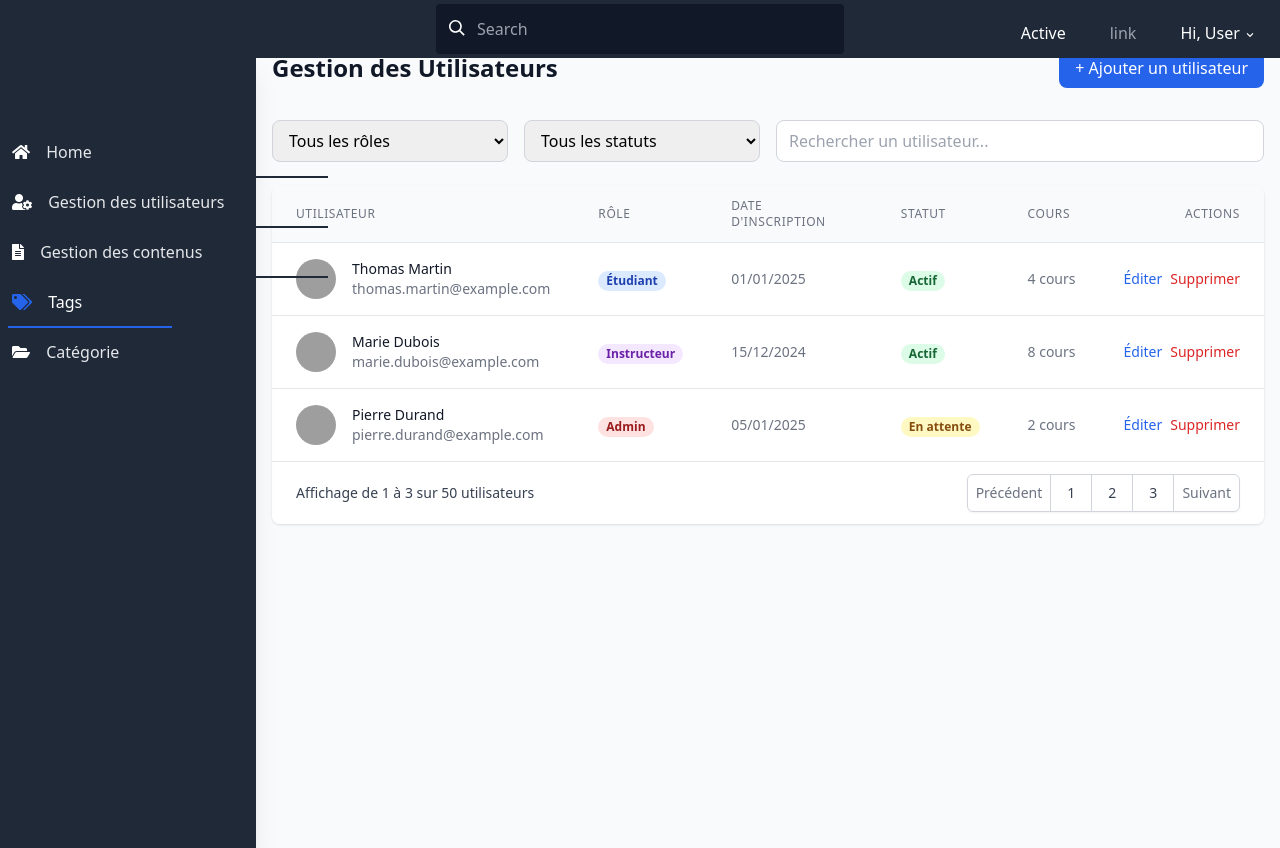
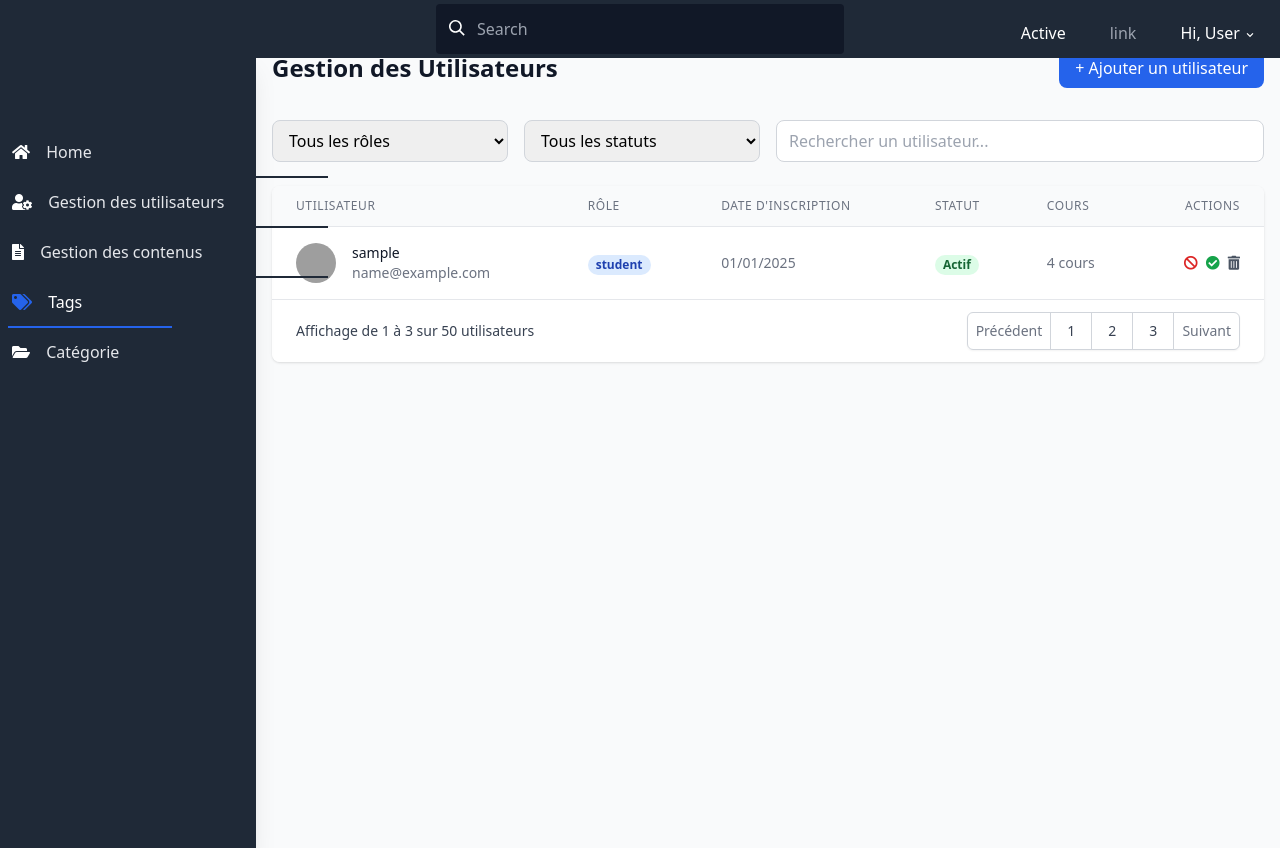
Before and after one commit to abdelouafir/Youdemy, a PHP site: page /app/views/dashboard/admin/GestionUtilsateur.php in a window 1280 px wide. Run offline with PHP 8.4, Linux system fonts and the light colour scheme; tables that the repository leaves empty hold one stand-in row (values such as "Sample post"); some libraries are stand-ins or nearby versions; grey boxes are pictures that could not be loaded.

Commit message:
aficher les user

```diff
--- a/Databases/Create_Db.sql
+++ b/Databases/Create_Db.sql
@@ -7,7 +7,7 @@ CREATE TABLE users (
     username VARCHAR(50) NOT NULL UNIQUE,
     email VARCHAR(100) NOT NULL UNIQUE,
     password VARCHAR(255) NOT NULL,
-    role ENUM('student', 'Enseignant', 'admin') NOT NULL,
+    role ENUM('student', 'Enseignant','admin') NOT NULL,
     is_active BOOLEAN DEFAULT TRUE
 );
 
--- a/app/Models/User.php
+++ b/app/Models/User.php
@@ -0,0 +1,20 @@
+<?php
+namespace app\Models;
+use pdo;
+class user {
+    protected $user_name;
+    protected $email;
+    protected $passwoed;
+    protected $reol;
+
+
+
+    // view cataloge
+    public function Rechercher_cours(){
+    }
+    public function create_compte(){
+
+    }
+
+}
+?>
--- /dev/null
+++ b/app/Models/admin.php
@@ -0,0 +1,21 @@
+<?php
+namespace app\Models;
+use pdo;
+require_once dirname(__FILE__, 3) . '/vendor/autoload.php';
+
+use app\Models\user;
+
+
+class admin extends user {
+
+    public function get_all_users ($pdo){
+        $sql = "SELECT id,username,role,email,password FROM users";
+        $stmt = $pdo->prepare($sql);
+        if($stmt->execute()){
+            return $stmt->fetchAll(PDO::FETCH_ASSOC);
+        }
+    }
+
+}
+
+?>
--- a/app/Views/dashboard/admin/Category.php
+++ b/app/Views/dashboard/admin/Category.php
@@ -16,7 +16,7 @@ if ($_SERVER['REQUEST_METHOD'] == 'POST' && isset($_POST['category_name'])) {
 if ($_SERVER['REQUEST_METHOD'] == 'POST' && isset($_POST['category_id'])) {
     $id = $_POST['category_id'];
     $delete = category::delete_category($conction,$id);
-    header("location: ./Category.php");
+      header("location: ./Category.php");
 }
 
 ?>
@@ -65,7 +65,7 @@ if ($_SERVER['REQUEST_METHOD'] == 'POST' && isset($_POST['category_id'])) {
                             <td class="border border-gray-300 px-4 py-2"><?= $category['name'] ?></td>
                             <td class="border border-gray-300 px-4 py-2 text-center flex justify-center gap-2">
                                 <!-- Edit Button -->
-                            <form action="/ruturn/update_category.php" method="POST" class="inline-block">
+                            <form action="../../../Models/update_category.php" method="POST" class="inline-block">
                                 <input type="hidden" name="category_id" value="<?= $category['id'] ?>">
                                 <input type="text" name="category_name"
                                     value="<?= $category['name'] ?>"
--- a/app/Views/dashboard/admin/GestionUtilsateur.php
+++ b/app/Views/dashboard/admin/GestionUtilsateur.php
@@ -1,3 +1,16 @@
+<?php
+require_once dirname(__FILE__, 5) . '/vendor/autoload.php';
+use app\Config\Database;
+use app\Models\admin;
+
+$conn = new Database();
+$conction = $conn->getConnection();
+
+$select = new admin();
+$users = $select->get_all_users($conction);
+
+?>
+
 <!DOCTYPE html>
 <html lang="fr">
 <head>
@@ -75,6 +88,7 @@
                     </thead>
                     <tbody class="bg-white divide-y divide-gray-200">
                         <!-- User Row 1 -->
+                        <?php foreach($users as $user){?>
                         <tr class="hover:bg-gray-50">
                             <td class="px-6 py-4 whitespace-nowrap">
                                 <div class="flex items-center">
@@ -82,14 +96,14 @@
                                         <img src="/api/placeholder/40/40" alt="" class="h-10 w-10 rounded-full">
                                     </div>
                                     <div class="ml-4">
-                                        <div class="text-sm font-medium text-gray-900">Thomas Martin</div>
-                                        <div class="text-sm text-gray-500">thomas.martin@example.com</div>
+                                        <div class="text-sm font-medium text-gray-900"><?= $user['username']?></div>
+                                        <div class="text-sm text-gray-500"><?= $user['email']?></div>
                                     </div>
                                 </div>
                             </td>
                             <td class="px-6 py-4 whitespace-nowrap">
                                 <span class="px-2 inline-flex text-xs leading-5 font-semibold rounded-full bg-blue-100 text-blue-800">
-                                    Étudiant
+                                    <?= $user['role']?>
                                 </span>
                             </td>
                             <td class="px-6 py-4 whitespace-nowrap text-sm text-gray-500">
@@ -105,85 +119,30 @@
                             </td>
                             <td class="px-6 py-4 whitespace-nowrap text-right text-sm font-medium">
                                 <div class="flex justify-end space-x-2">
-                                    <button class="text-blue-600 hover:text-blue-900">Éditer</button>
-                                    <button class="text-red-600 hover:text-red-900">Supprimer</button>
+
+                                    <button class="text-red-600 hover:text-red-900">
+                                        <i class="fas fa-ban"></i>
+
+                                    </button>
+
+                                    <button class="text-green-600 hover:text-green-900">
+                                        <i class="fas fa-check-circle"></i>
+
+                                    </button>
+
+
+                                    <button class="text-gray-600 hover:text-gray-900">
+                                        <i class="fas fa-trash-alt"></i>
+
+                                    </button>
                                 </div>
                             </td>
+
+
+
                         </tr>
+                        <?php } ?>
 
-                        <!-- User Row 2 -->
-                        <tr class="hover:bg-gray-50">
-                            <td class="px-6 py-4 whitespace-nowrap">
-                                <div class="flex items-center">
-                                    <div class="h-10 w-10 flex-shrink-0">
-                                        <img src="/api/placeholder/40/40" alt="" class="h-10 w-10 rounded-full">
-                                    </div>
-                                    <div class="ml-4">
-                                        <div class="text-sm font-medium text-gray-900">Marie Dubois</div>
-                                        <div class="text-sm text-gray-500">marie.dubois@example.com</div>
-                                    </div>
-                                </div>
-                            </td>
-                            <td class="px-6 py-4 whitespace-nowrap">
-                                <span class="px-2 inline-flex text-xs leading-5 font-semibold rounded-full bg-purple-100 text-purple-800">
-                                    Instructeur
-                                </span>
-                            </td>
-                            <td class="px-6 py-4 whitespace-nowrap text-sm text-gray-500">
-                                15/12/2024
-                            </td>
-                            <td class="px-6 py-4 whitespace-nowrap">
-                                <span class="px-2 inline-flex text-xs leading-5 font-semibold rounded-full bg-green-100 text-green-800">
-                                    Actif
-                                </span>
-                            </td>
-                            <td class="px-6 py-4 whitespace-nowrap text-sm text-gray-500">
-                                8 cours
-                            </td>
-                            <td class="px-6 py-4 whitespace-nowrap text-right text-sm font-medium">
-                                <div class="flex justify-end space-x-2">
-                                    <button class="text-blue-600 hover:text-blue-900">Éditer</button>
-                                    <button class="text-red-600 hover:text-red-900">Supprimer</button>
-                                </div>
-                            </td>
-                        </tr>
-
-                        <!-- User Row 3 -->
-                        <tr class="hover:bg-gray-50">
-                            <td class="px-6 py-4 whitespace-nowrap">
-                                <div class="flex items-center">
-                                    <div class="h-10 w-10 flex-shrink-0">
-                                        <img src="/api/placeholder/40/40" alt="" class="h-10 w-10 rounded-full">
-                                    </div>
-                                    <div class="ml-4">
-                                        <div class="text-sm font-medium text-gray-900">Pierre Durand</div>
-                                        <div class="text-sm text-gray-500">pierre.durand@example.com</div>
-                                    </div>
-                                </div>
-                            </td>
-                            <td class="px-6 py-4 whitespace-nowrap">
-                                <span class="px-2 inline-flex text-xs leading-5 font-semibold rounded-full bg-red-100 text-red-800">
-                                    Admin
-                                </span>
-                            </td>
-                            <td class="px-6 py-4 whitespace-nowrap text-sm text-gray-500">
-                                05/01/2025
-                            </td>
-                            <td class="px-6 py-4 whitespace-nowrap">
-                                <span class="px-2 inline-flex text-xs leading-5 font-semibold rounded-full bg-yellow-100 text-yellow-800">
-                                    En attente
-                                </span>
-                            </td>
-                            <td class="px-6 py-4 whitespace-nowrap text-sm text-gray-500">
-                                2 cours
-                            </td>
-                            <td class="px-6 py-4 whitespace-nowrap text-right text-sm font-medium">
-                                <div class="flex justify-end space-x-2">
-                                    <button class="text-blue-600 hover:text-blue-900">Éditer</button>
-                                    <button class="text-red-600 hover:text-red-900">Supprimer</button>
-                                </div>
-                            </td>
-                        </tr>
                     </tbody>
                 </table>
             </div>
```
Also changed, not shown: app/Models/update_category.php (added, +62 -0 lines).
